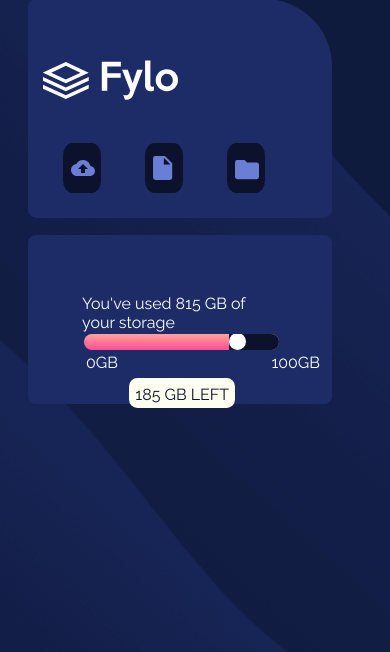
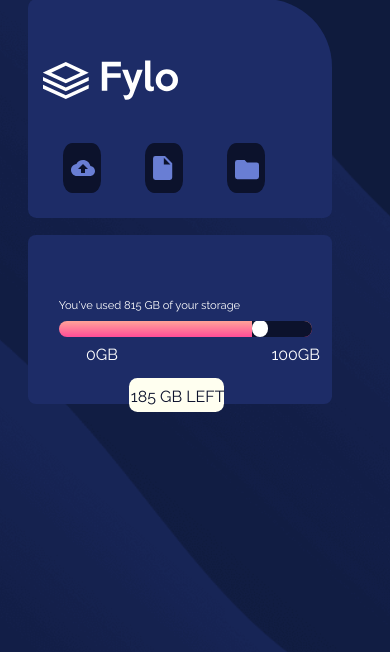
Before and after one commit to saidworks/HTML-CSS, a PHP site: page / in a window 390 px wide. Shown: the part 136-788 px from the top of the page. Run offline with PHP 8.4, Linux system fonts and the light colour scheme.

Commit message:
fixed the storage box

```diff
--- a/Part 2/index.html
+++ b/Part 2/index.html
@@ -25,7 +25,7 @@
             <div class="space-left" id="space-left"> 185 GB LEFT</div>
             <div class="slidebar" id="slidebar">
                 <div class="bar" id="bar">
-                    <label for="volume-used">You've used 815 GB of your storage</label>
+                    <label for="volume-used" id="volume-used">You've used 815 GB of your storage</label>
                     <input type="range" name="volume-used" id="volume-used" value="815" max="1000" min="0">
                 </div>
             </div>
--- a/Part 2/style/style.css
+++ b/Part 2/style/style.css
@@ -71,7 +71,7 @@
         position: absolute;
         text-align: center;
         margin: 10vh 0vw -4vh 12vw;
-        padding: 1vh vw 1vh 0.5vw;
+        padding: 1vh 0vw 1vh 0.5vw;
         max-width: 30vw;
         height: 2vh;
         background-color: ivory;
@@ -80,8 +80,9 @@
         clip-path: ellipse(130px 140px at 10% 20%);
     }
     #volume-used {
-        font-size: 1em;
-        width: 50vw;
+        margin: 1vh -6vw;
+        font-size: 0.7em;
+        width: 65vw;
         flex-wrap: nowrap;
     }
     #bar {
```
